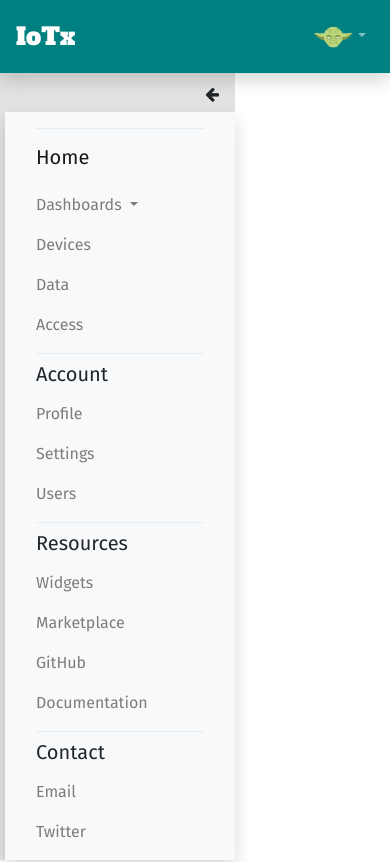
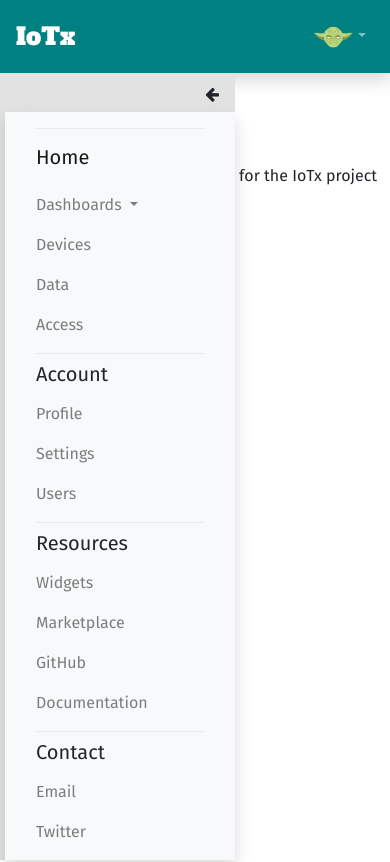
Before and after one commit to vatadepalli/IoTx-Angular, an Angular app: page / in a window 390 px wide. Shown: the top 862 px of the page. Built offline with nearby package versions, Linux system fonts and the light colour scheme.

Commit message:
imporved look on phones

```diff
--- a/src/app/app.component.css
+++ b/src/app/app.component.css
@@ -27,3 +27,15 @@
   background-color: rgb(255, 255, 255);
   padding: 20px;
 }
+
+@media only screen and (max-width: 600px) {
+  #sidenav {
+    /* border: 1px solid black; */
+    position: fixed;
+  }
+
+  #router {
+    /* border: 1px solid black; */
+    padding-top: 35px;
+  }
+}
```
